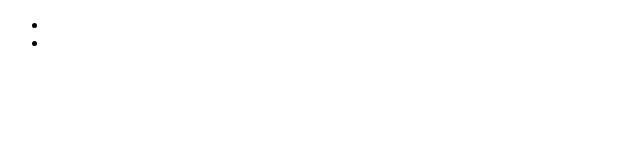
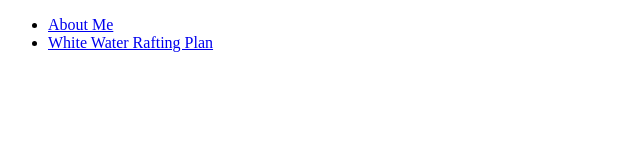
Before and after one commit to GregHeffly22/wdd-130, a plain HTML site: page index.html in a window 1280 px wide. Shown: the whole page, without its empty margins (0-640 px from the left). Drawn offline with Linux system fonts and the light colour scheme.

Commit message:
Fix Portfolio

```diff
--- a/index.html
+++ b/index.html
@@ -10,10 +10,10 @@
 <body>
     <ul>
         <li>
-            <a href="aboutme/index.html">
+            <a href="aboutme/index.html">About Me</a>
         </li>
         <li>
-           <a href= "wwr/site-plan-rafting.html">
+           <a href= "wwr/site-plan-rafting.html">White Water Rafting Plan</a>
         </li>
     </ul>
 </body>
```
